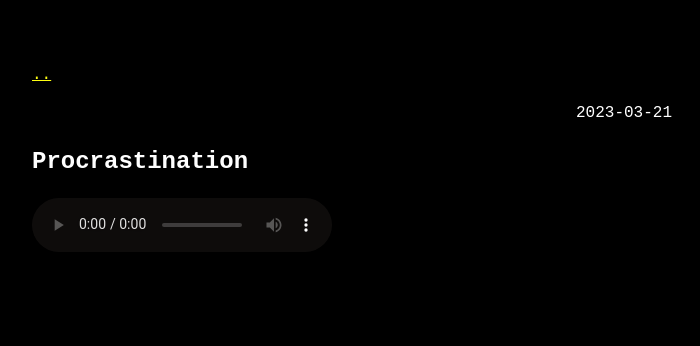
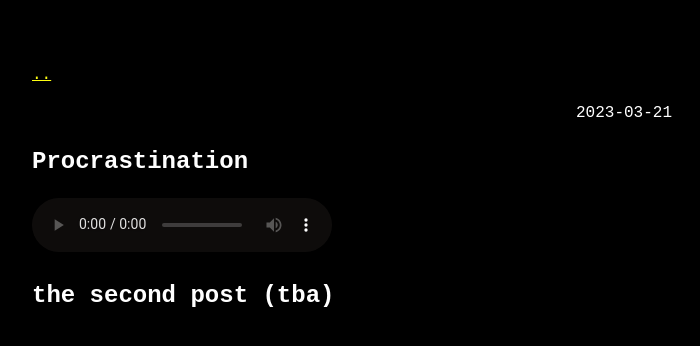
Before and after one commit to bopling/bopling.github.io, a Jekyll site: the page built from docs/_posts/2023-03-21-procrastination.md, in a window 1280 px wide. Shown: the top 346 px of the page, without its empty margins (288-988 px from the left). Built offline with Jekyll 4.4.1, drawn with Linux system fonts in a browser that asks for light colours.

Commit message:
Update 2023-03-21-procrastination.md

```diff
--- a/docs/_posts/2023-03-21-procrastination.md
+++ b/docs/_posts/2023-03-21-procrastination.md
@@ -9,3 +9,5 @@ slug: a post
                 Download audio
             </a>
 </audio>
+
+# the second post (tba)
```
